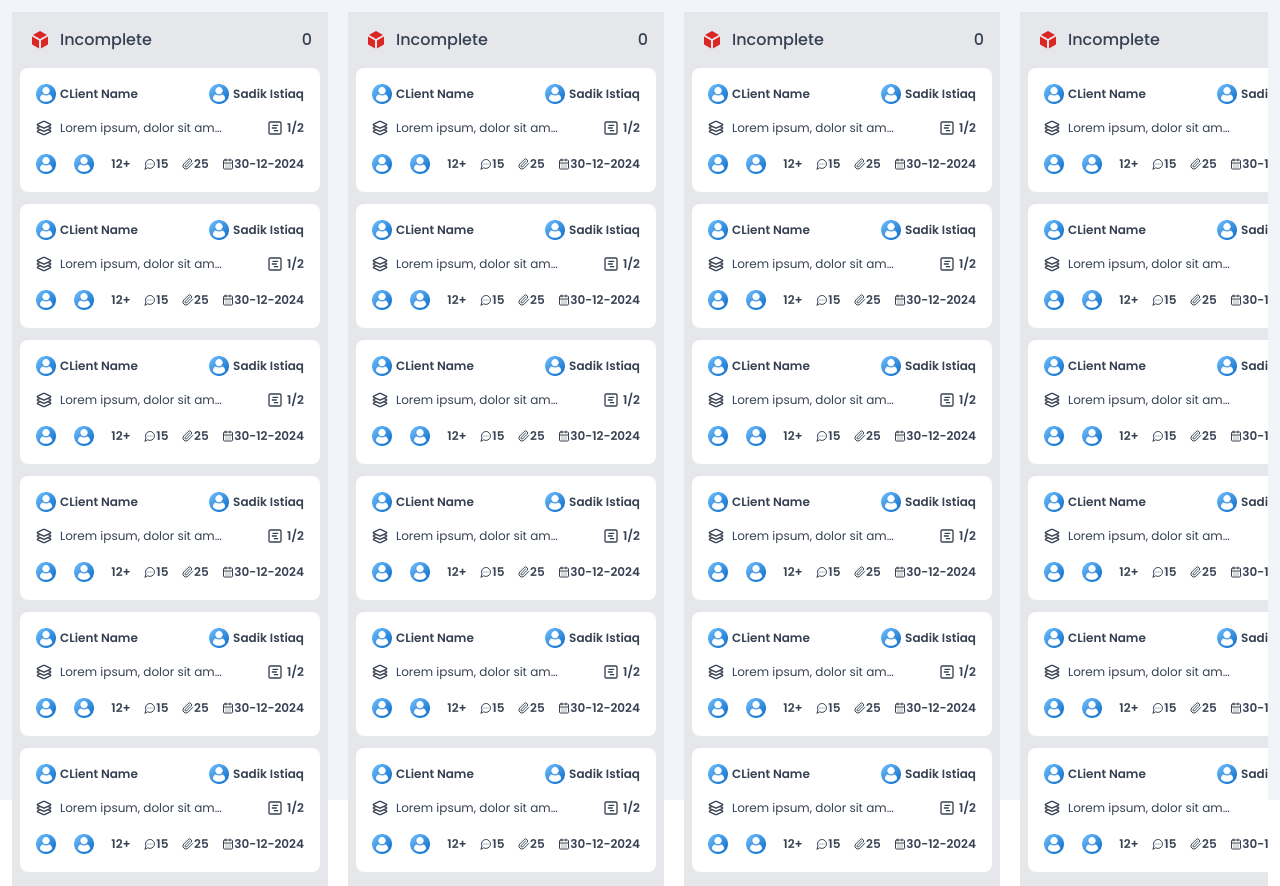
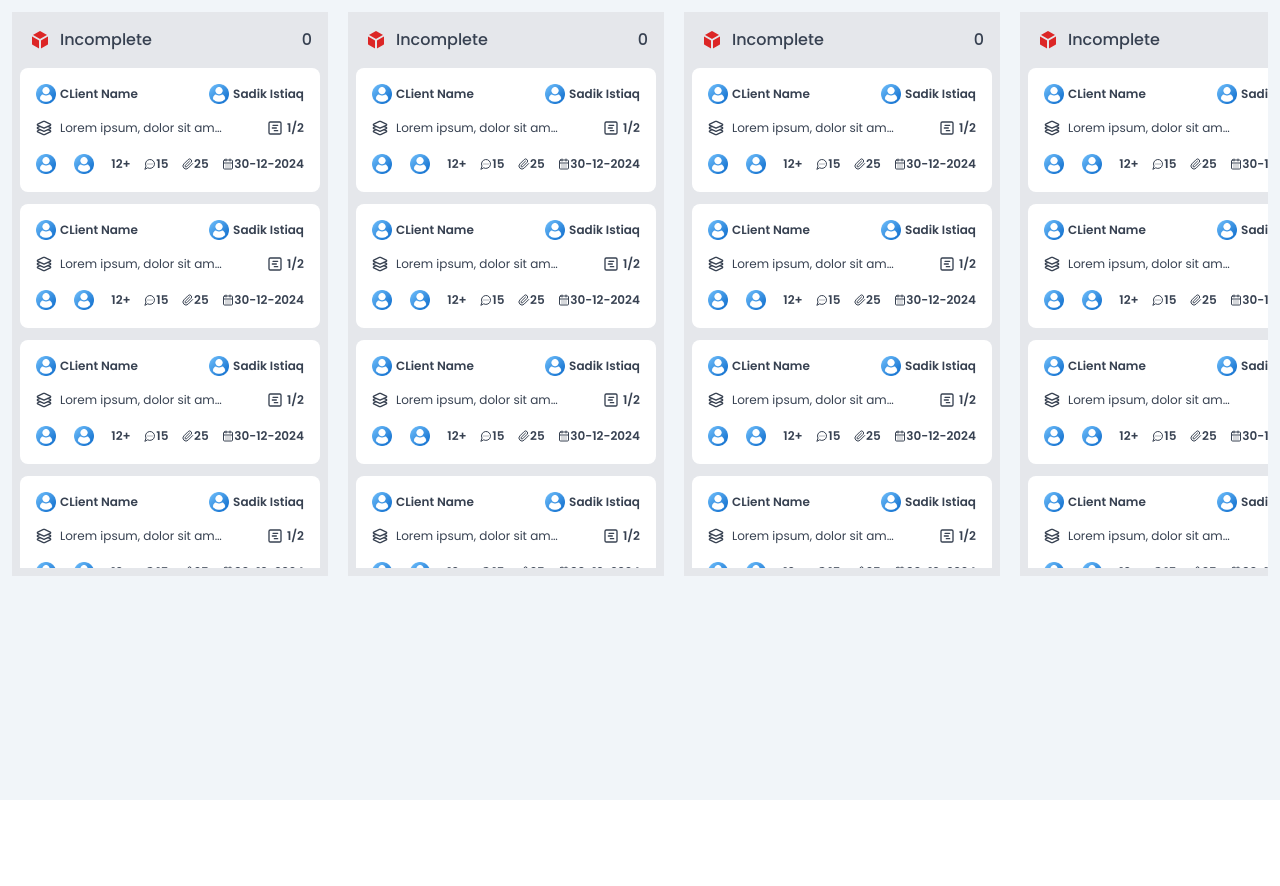
Before and after one commit to abdullah-mamun369/task-for-seopage1, a React (Vite) app: page / in a window 1280 px wide. After the commit the page ends 800 px from the top, so only its background shows below. Built offline with nearby package versions, Linux system fonts and the light colour scheme.

Commit message:
Responsiveness is done

```diff
--- a/src/pages/Completed.tsx
+++ b/src/pages/Completed.tsx
@@ -12,7 +12,7 @@ const Completed = () => {
                 </div>
                 <p className="font-medium text-gray-700">0</p>
             </div>
-            <div className="max-h-[810px] overflow-auto overflow-x-hidden">
+            <div className="2xl:max-h-[810px] xl:max-h-[500px] lg:max-h-[1200px] md:max-h-[900px] max-h-[800px] overflow-auto overflow-x-hidden">
                 <Card />
                 <Card />
                 <Card />
--- a/src/pages/Doing.tsx
+++ b/src/pages/Doing.tsx
@@ -11,7 +11,7 @@ const Doing = () => {
                 </div>
                 <p className="font-medium text-gray-700">0</p>
             </div>
-            <div className="max-h-[810px] overflow-auto overflow-x-hidden">
+            <div className="2xl:max-h-[810px] xl:max-h-[500px] lg:max-h-[1200px] md:max-h-[900px] max-h-[800px] overflow-auto overflow-x-hidden">
                 <Card />
                 <Card />
                 <Card />
--- a/src/pages/InCompleted.tsx
+++ b/src/pages/InCompleted.tsx
@@ -12,7 +12,7 @@ const InCompleted = () => {
                 </div>
                 <p className="font-medium text-gray-700">0</p>
             </div>
-            <div className="max-h-[810px] overflow-auto overflow-x-hidden">
+            <div className="2xl:max-h-[810px] xl:max-h-[500px] lg:max-h-[1200px] md:max-h-[900px] max-h-[800px] overflow-auto overflow-x-hidden">
                 <Card />
                 <Card />
                 <Card />
--- a/src/pages/OverDate.tsx
+++ b/src/pages/OverDate.tsx
@@ -11,7 +11,7 @@ const OverDate = () => {
                 </div>
                 <p className="font-medium text-gray-700">0</p>
             </div>
-            <div className="max-h-[810px] overflow-auto overflow-x-hidden">
+            <div className="2xl:max-h-[810px] xl:max-h-[500px] lg:max-h-[1200px] md:max-h-[900px] max-h-[800px] overflow-auto overflow-x-hidden">
                 <Card />
                 <Card />
                 <Card />
--- a/src/pages/ToDo.tsx
+++ b/src/pages/ToDo.tsx
@@ -12,7 +12,7 @@ const ToDo = () => {
                 </div>
                 <p className="font-medium text-gray-700">0</p>
             </div>
-            <div className="max-h-[810px] overflow-auto overflow-x-hidden">
+            <div className="2xl:max-h-[810px] xl:max-h-[500px] lg:max-h-[1200px] md:max-h-[900px] max-h-[800px] overflow-auto overflow-x-hidden">
                 <Card />
                 <Card />
                 <Card />
--- a/src/pages/UnderReview.tsx
+++ b/src/pages/UnderReview.tsx
@@ -12,7 +12,7 @@ const UnderReview = () => {
                 </div>
                 <p className="font-medium text-gray-700">0</p>
             </div>
-            <div className="max-h-[810px] overflow-auto overflow-x-hidden">
+            <div className="2xl:max-h-[810px] xl:max-h-[500px] lg:max-h-[1200px] md:max-h-[900px] max-h-[800px] overflow-auto overflow-x-hidden">
                 <Card />
                 <Card />
                 <Card />
```
